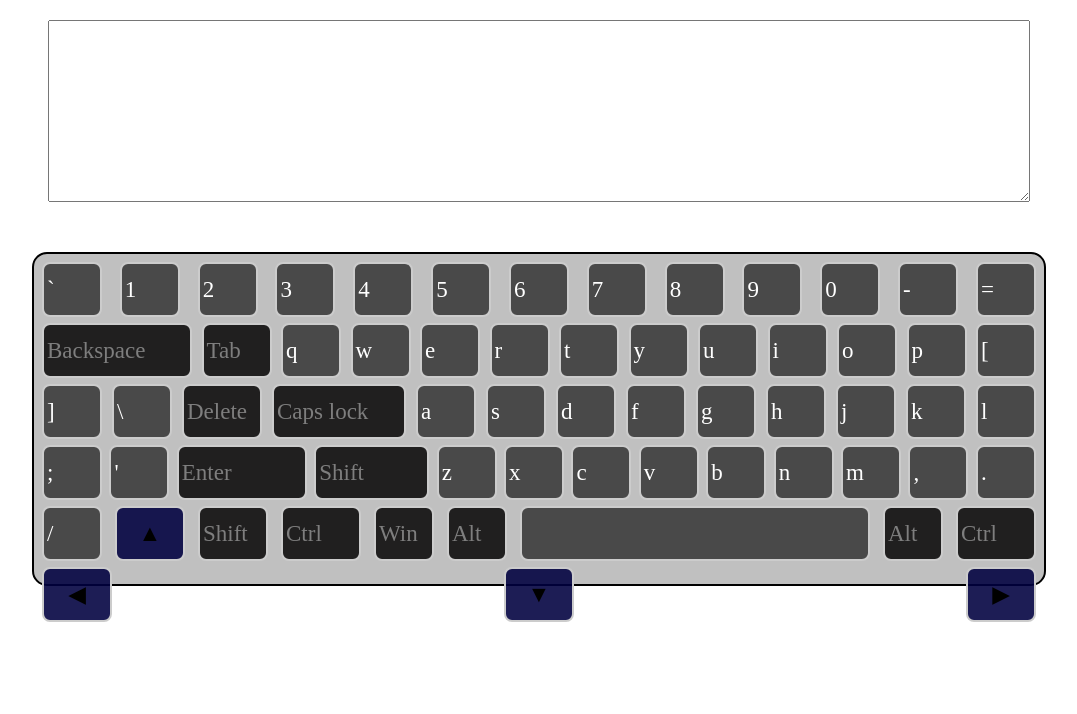
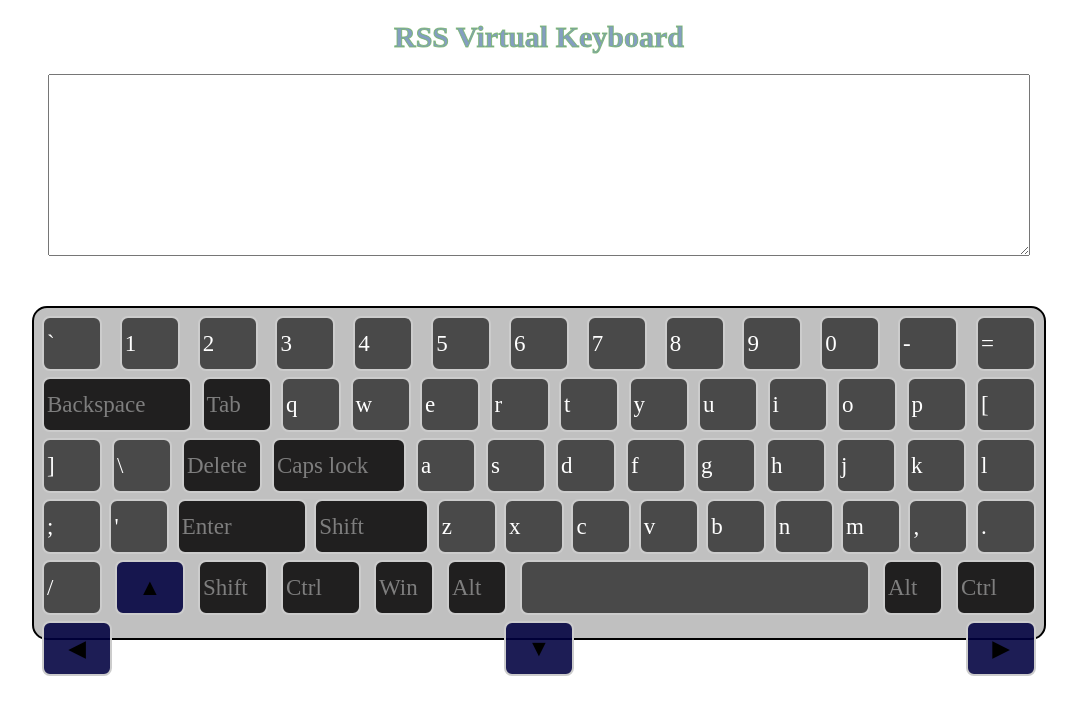
Before and after one commit to Wokinderech69/virtual-keyboard, a website with bundled scripts: page index.html in a window 1280 px wide. Shown: the whole page, without its empty margins (101-1178 px from the left). Built offline with nearby package versions, Linux system fonts and the light colour scheme.

Commit message:
feat: add title page

```diff
--- a/script.js
+++ b/script.js
@@ -1,8 +1,14 @@
 import symbols from "./symbols.js";
+
+const title = document.createElement("h1");
+let titleDesc = document.createTextNode("RSS Virtual Keyboard");
+title.appendChild(titleDesc);
+title.classList.add("title");
+document.body.appendChild(title);
 
 const textareaElement = document.createElement("textarea");
 textareaElement.classList.add("textarea");
-document.body.appendChild(textareaElement);
+title.after(textareaElement);
 
 const keyBoard = document.createElement("div");
 keyBoard.classList.add("key-board");
--- a/style.css
+++ b/style.css
@@ -1,3 +1,10 @@
+.title {
+	text-align: center;
+	font-size: 30px;
+	color: rgba(101,134,177,0.8);
+	-webkit-text-stroke: 1px rgba(114,177,101,0.8);
+	-webkit-text-fill-color: rgba(101,134,177,0.8);
+}
 .textarea {
 	display: block;
 	width: 970px;
```
